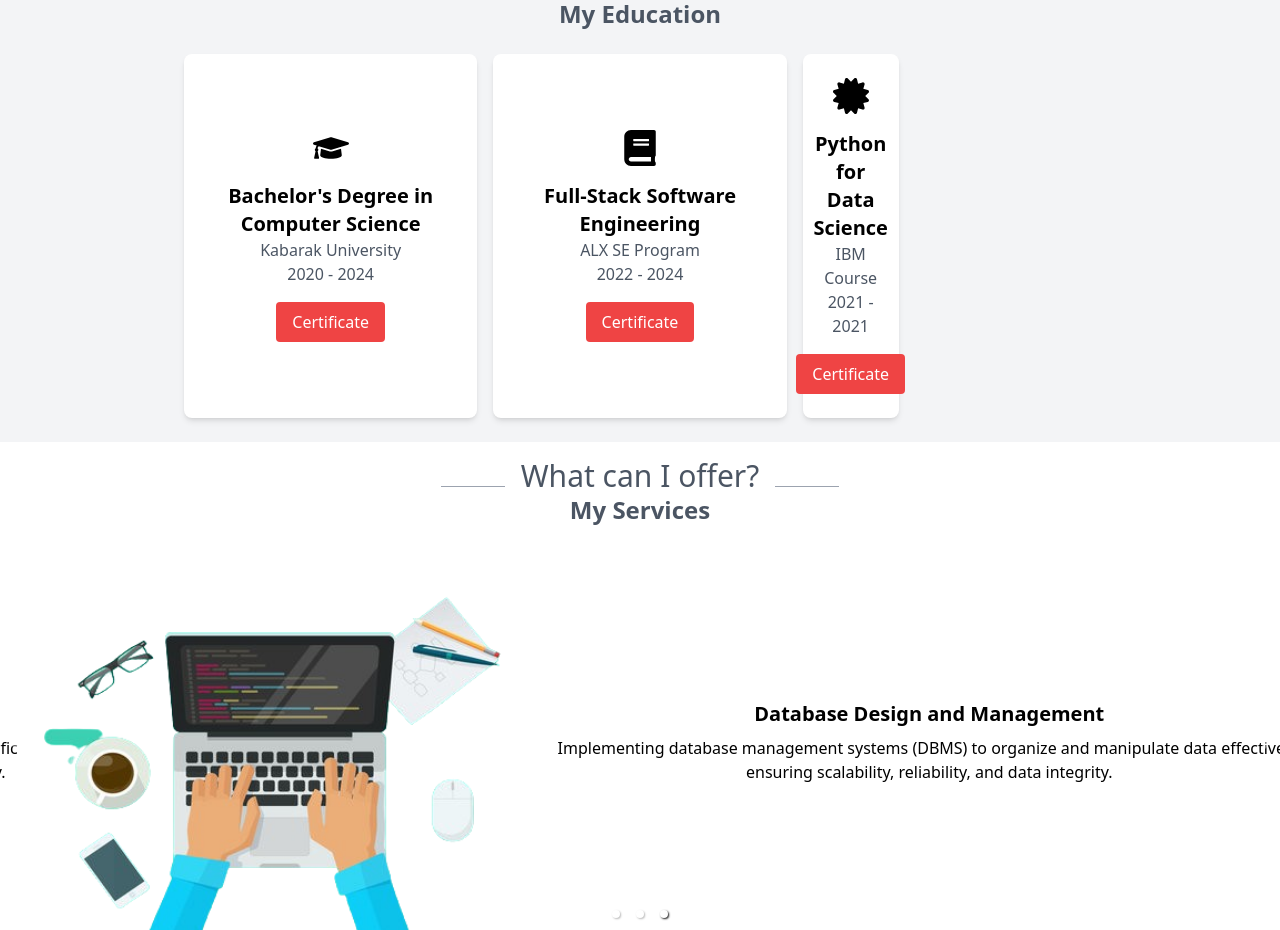
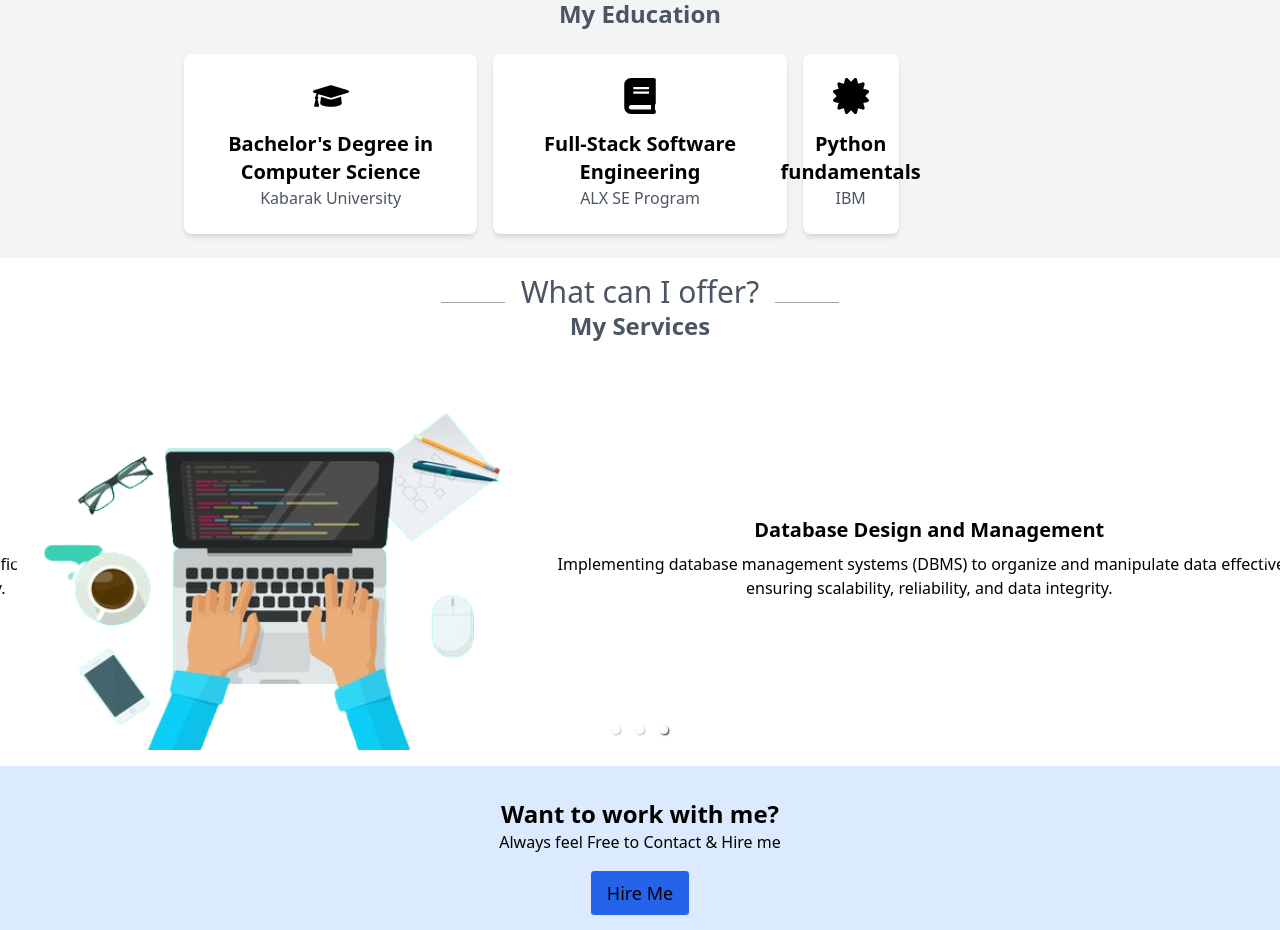
Before and after one commit to marshvin/marsh, a React (Create React App) app: page / in a window 1280 px wide. Shown: the part 1662-2592 px from the top of the page. Built offline with nearby package versions, Linux system fonts and the light colour scheme.

Commit message:
Cartpage fix

```diff
--- a/src/Components/Education.jsx
+++ b/src/Components/Education.jsx
@@ -22,10 +22,7 @@ function Education() {
             <FaGraduationCap className="text-4xl text-black-500 mb-4" />
             <h3 className="text-xl font-semibold">Bachelor's Degree in Computer Science</h3>
             <p className="text-gray-600">Kabarak University</p>
-            <p className="text-gray-600">2020 - 2024</p>
-            <button className="mt-4 bg-red-500 text-white py-2 px-4 rounded">
-              Certificate
-            </button>
+
           </div>
 
           {/* Education Card 2 */}
@@ -33,21 +30,15 @@ function Education() {
             <FaBook className="text-4xl text-black-500 mb-4" />
             <h3 className="text-xl font-semibold">Full-Stack Software Engineering</h3>
             <p className="text-gray-600">ALX SE Program</p>
-            <p className="text-gray-600">2022 - 2024</p>
-            <button className="mt-4 bg-red-500 text-white py-2 px-4 rounded">
-              Certificate
-            </button>
+
           </div>
 
           {/* Education Card 3 */}
           <div className="flex flex-col justify-center items-center bg-white rounded-lg shadow-md p-6 text-center sm:max-w-24 mt-4 sm:mt-0">
             <FaCertificate className="text-4xl text-black-500 mb-4" />
-            <h3 className="text-xl font-semibold">Python for Data Science</h3>
-            <p className="text-gray-600">IBM Course</p>
-            <p className="text-gray-600">2021 - 2021</p>
-            <button className="mt-4 bg-red-500 text-white py-2 px-4 rounded">
-              Certificate
-            </button>
+            <h3 className="text-xl font-semibold">Python fundamentals</h3>
+            <p className="text-gray-600">IBM </p>
+
           </div>
         </div>
       </div>
```
